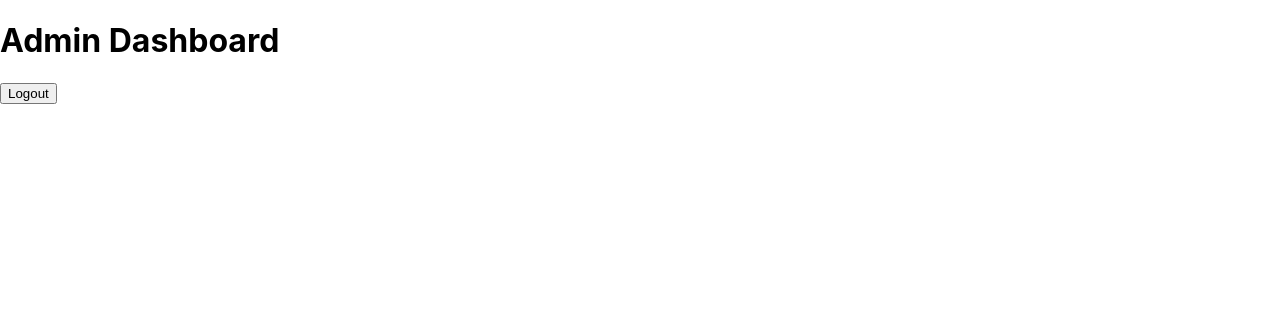
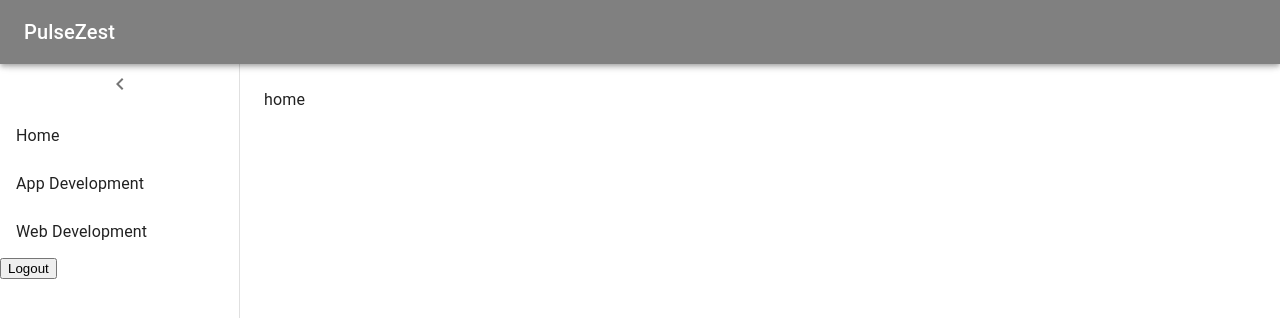
Before and after one commit to PulseZest-Inovation/PulseZest-Admin, a React (Create React App) app: page /admin in a window 1280 px wide. Shown: the top 318 px of the page. Built offline with nearby package versions, Linux system fonts and the light colour scheme; no server answers; sample sign-in values are in the browser's storage.

Commit message:
add the Dahboard

```diff
--- a/src/Admin/AdminDashboard.jsx
+++ /dev/null
@@ -1,20 +0,0 @@
-// src/AdminDashboard.js
-import React from 'react';
-import { getAuth, signOut } from 'firebase/auth';
-
-const AdminDashboard = () => {
-  const auth = getAuth();
-
-  const handleLogout = () => {
-    signOut(auth);
-  };
-
-  return (
-    <div>
-      <h1>Admin Dashboard</h1>
-      <button onClick={handleLogout}>Logout</button>
-    </div>
-  );
-};
-
-export default AdminDashboard;
--- /dev/null
+++ b/src/Admin/Dashboard.js
@@ -0,0 +1,114 @@
+import React, { useState } from 'react';
+import { Route, Routes } from 'react-router-dom';
+import { CssBaseline, Drawer, IconButton } from '@mui/material';
+import { styled } from '@mui/material/styles';
+import Sidebar from '../components/SideBar';
+import AppBar from '../components/AppBar';
+import Home from '../pages/home'
+import AppDevelopment from "../pages/appDevelopment"
+import WebDevelopment from "../pages/webDevelopment"
+import ChevronLeftIcon from '@mui/icons-material/ChevronLeft';
+
+const drawerWidth = 240;
+
+const Root = styled('div')(({ theme }) => ({
+  display: 'flex',
+}));
+
+const AppBarStyled = styled(AppBar)(({ theme }) => ({
+  zIndex: theme.zIndex.drawer + 1,
+}));
+
+const DrawerStyled = styled(Drawer)(({ theme }) => ({
+  width: drawerWidth,
+  flexShrink: 0,
+  '& .MuiDrawer-paper': {
+    width: drawerWidth,
+  },
+}));
+
+const Main = styled('main', {
+  shouldForwardProp: (prop) => prop !== 'isSidebarOpen',
+})(({ theme, isSidebarOpen }) => ({
+  flexGrow: 1,
+  padding: theme.spacing(3),
+  marginLeft: isSidebarOpen ,
+  transition: theme.transitions.create(['margin-left', 'width'], {
+    easing: theme.transitions.easing.sharp,
+    duration: theme.transitions.duration.leavingScreen,
+  }),
+  width: isSidebarOpen ? `calc(100% - ${drawerWidth}px)` : '100%',
+}));
+
+const Toolbar = styled('div')(({ theme }) => theme.mixins.toolbar);
+
+const Layout = ({ children, isSidebarOpen, handleSidebarToggle }) => {
+  return (
+    <Root>
+      <CssBaseline />
+      <AppBarStyled onSidebarToggle={handleSidebarToggle} isSidebarOpen={isSidebarOpen} />
+      {isSidebarOpen && (
+        <DrawerStyled
+          variant="persistent"
+          open={isSidebarOpen}
+          sx={{
+            display: { xs: 'none', sm: 'block' },
+            '& .MuiDrawer-paper': {
+              width: drawerWidth,
+            },
+          }}
+        >
+          <Toolbar />
+          <IconButton onClick={handleSidebarToggle}>
+            <ChevronLeftIcon />
+          </IconButton>
+          <Sidebar />
+        </DrawerStyled>
+      )}
+      {isSidebarOpen && (
+        <DrawerStyled
+          variant="temporary"
+          open={isSidebarOpen}
+          onClose={handleSidebarToggle}
+          sx={{
+            display: { xs: 'block', sm: 'none' },
+            '& .MuiDrawer-paper': {
+              width: drawerWidth,
+            },
+          }}
+        >
+          <Toolbar />
+          <IconButton onClick={handleSidebarToggle}>
+            <ChevronLeftIcon />
+          </IconButton>
+          <Sidebar />
+        </DrawerStyled>
+      )}
+      <Main isSidebarOpen={isSidebarOpen}>
+        <Toolbar />
+        {children}
+      </Main>
+    </Root>
+  );
+};
+
+const Dashboard = () => {
+  const [isSidebarOpen, setIsSidebarOpen] = useState(true);
+
+  const handleSidebarToggle = () => {
+    setIsSidebarOpen(!isSidebarOpen);
+  };
+
+  return (
+    <Layout isSidebarOpen={isSidebarOpen} handleSidebarToggle={handleSidebarToggle}>
+      <Routes>
+        <Route path="app-development" element={<AppDevelopment />} />
+        <Route path="web-development" element={<WebDevelopment />} />
+
+        <Route path="/" element={<Home />} />
+      </Routes>
+    </Layout>
+  );
+};
+
+export default Dashboard;
--- a/src/App.js
+++ b/src/App.js
@@ -1,32 +1,18 @@
 // src/App.js
-import React, { useEffect } from 'react';
-import { BrowserRouter as Router, Route, Routes, useNavigate } from 'react-router-dom';
+import React from 'react';
+import { BrowserRouter as Router, Route, Routes } from 'react-router-dom';
 import 'react-toastify/dist/ReactToastify.css';
-import { onAuthStateChanged } from 'firebase/auth';
-import { auth } from './Firebase/Firebase';
 import Login from './Auth/Login';
 import PrivateRoute from './Private/PrivateRoute';
-import AdminDashboard from './Admin/AdminDashboard';
+import Dashboard from './Admin/Dashboard';
 
 const AppRoutes = () => {
-  const navigate = useNavigate();
 
-  useEffect(() => {
-    const unsubscribe = onAuthStateChanged(auth, (user) => {
-      if (user) {
-        navigate('/admin');
-      } else {
-        navigate('/');
-      }
-    });
-
-    return () => unsubscribe();
-  }, [navigate]);
 
   return (
     <Routes>
       <Route path="/" element={<Login />} />
-      <Route path="/admin" element={<PrivateRoute><AdminDashboard /></PrivateRoute>} />
+      <Route path="/admin/*" element={<PrivateRoute><Dashboard /></PrivateRoute>} />
     </Routes>
   );
 };
--- a/src/Private/PrivateRoute.js
+++ b/src/Private/PrivateRoute.js
@@ -1,27 +1,25 @@
-// src/PrivateRoute.js
-import React from 'react';
+// src/Private/PrivateRoute.js
+import React, { useEffect, useState } from 'react';
 import { Navigate } from 'react-router-dom';
 import { onAuthStateChanged } from 'firebase/auth';
 import { auth } from '../Firebase/Firebase';
 
 const PrivateRoute = ({ children }) => {
-  const [isAuthenticated, setIsAuthenticated] = React.useState(false);
-  const [loading, setLoading] = React.useState(true);
+  const [isAuthenticated, setIsAuthenticated] = useState(null);
 
-  React.useEffect(() => {
+  useEffect(() => {
     const unsubscribe = onAuthStateChanged(auth, (user) => {
       setIsAuthenticated(!!user);
-      setLoading(false);
     });
 
     return () => unsubscribe();
   }, []);
 
-  if (loading) {
-    return <div>Loading...</div>;
+  if (isAuthenticated === null) {
+    return <div>Loading...</div>; // Show a loading indicator while checking auth state
   }
 
-  return isAuthenticated ? children : <Navigate to="/login" />;
+  return isAuthenticated ? children : <Navigate to="/" />;
 };
 
 export default PrivateRoute;
--- /dev/null
+++ b/src/components/AppBar.js
@@ -0,0 +1,26 @@
+import React from 'react';
+import { AppBar as MuiAppBar, Toolbar, IconButton, Typography } from '@mui/material';
+import MenuIcon from '@mui/icons-material/Menu';
+
+const AppBar = ({ onSidebarToggle, isSidebarOpen }) => {
+  return (
+    <MuiAppBar position="fixed" sx={{ zIndex: (theme) => theme.zIndex.drawer + 1, bgcolor: 'grey' }}>
+      <Toolbar>
+        <IconButton
+          color="inherit"
+          aria-label="open drawer"
+          edge="start"
+          onClick={onSidebarToggle}
+          sx={{ marginRight: 2, ...(isSidebarOpen && { display: 'none' }) }}
+        >
+          <MenuIcon />
+        </IconButton>
+        <Typography variant="h6" noWrap>
+          PulseZest
+        </Typography>
+      </Toolbar>
+    </MuiAppBar>
+  );
+};
+
+export default AppBar;
--- /dev/null
+++ b/src/components/SideBar.js
@@ -0,0 +1,29 @@
+import React from 'react';
+import { List, ListItem, ListItemText } from '@mui/material';
+import { Link } from 'react-router-dom';
+import { getAuth, signOut } from 'firebase/auth';
+
+const Sidebar = () => {
+  const auth = getAuth();
+
+  const handleLogout = () => {
+    signOut(auth);
+  };
+
+  return (
+    <List>
+      <ListItem button component={Link} to="/">
+        <ListItemText primary="Home" />
+      </ListItem>
+      <ListItem button component={Link} to="app-development">
+        <ListItemText primary="App Development" />
+      </ListItem>
+      <ListItem button component={Link} to="web-development">
+        <ListItemText primary="Web Development" />
+      </ListItem>
+      <button onClick={handleLogout}>Logout</button>
+    </List>
+  );
+};
+
+export default Sidebar;
--- /dev/null
+++ b/src/pages/appDevelopment.js
@@ -0,0 +1,7 @@
+import React from 'react'
+
+export default function AppDevelopment() {
+  return (
+    <div>AppDevelopment</div>
+  )
+}
--- /dev/null
+++ b/src/pages/home.js
@@ -0,0 +1,7 @@
+import React from 'react'
+
+export default function home() {
+  return (
+    <div>home</div>
+  )
+}
--- /dev/null
+++ b/src/pages/webDevelopment.js
@@ -0,0 +1,7 @@
+import React from 'react'
+
+export default function WebDevleopment() {
+  return (
+    <div>WebDevleopment</div>
+  )
+}
```
